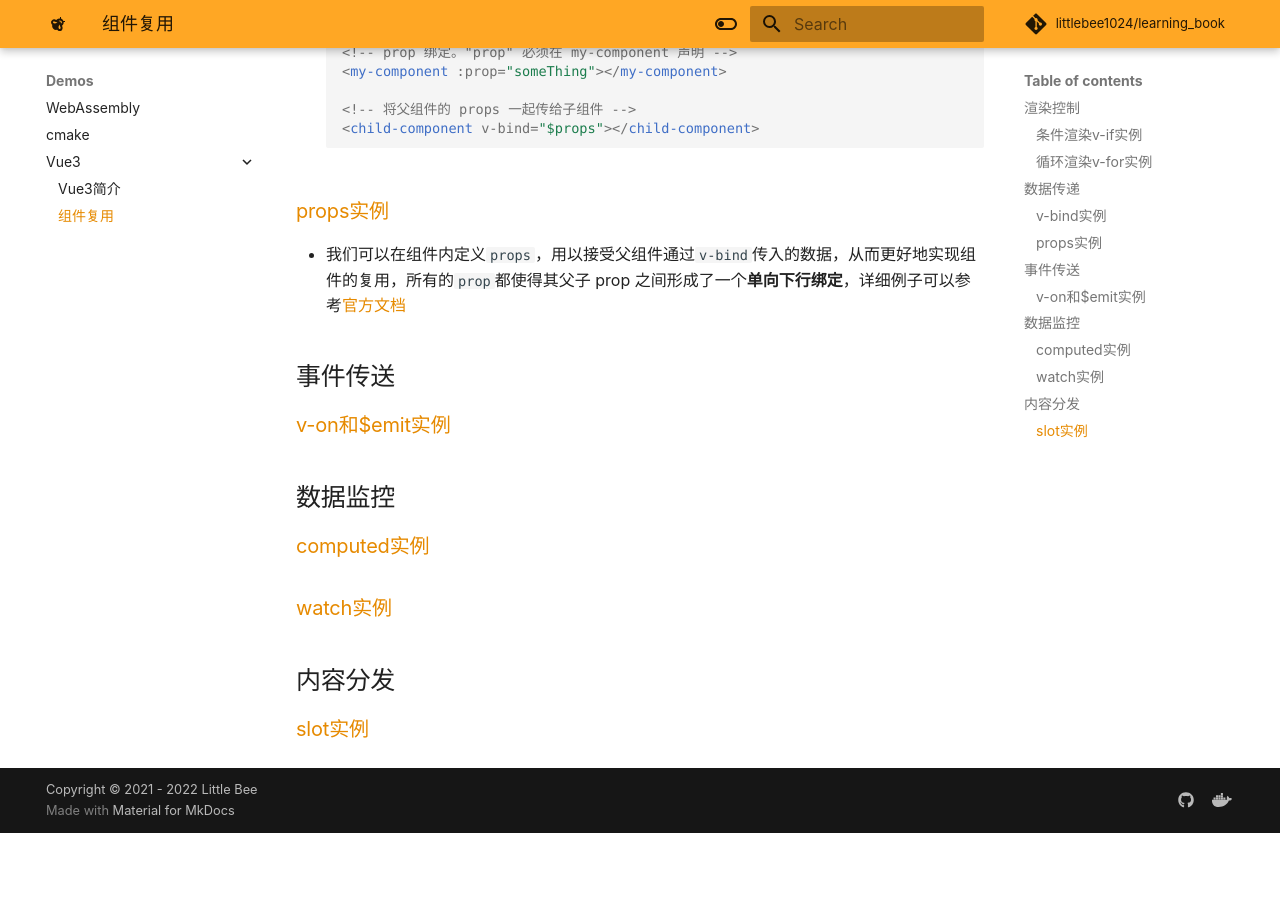
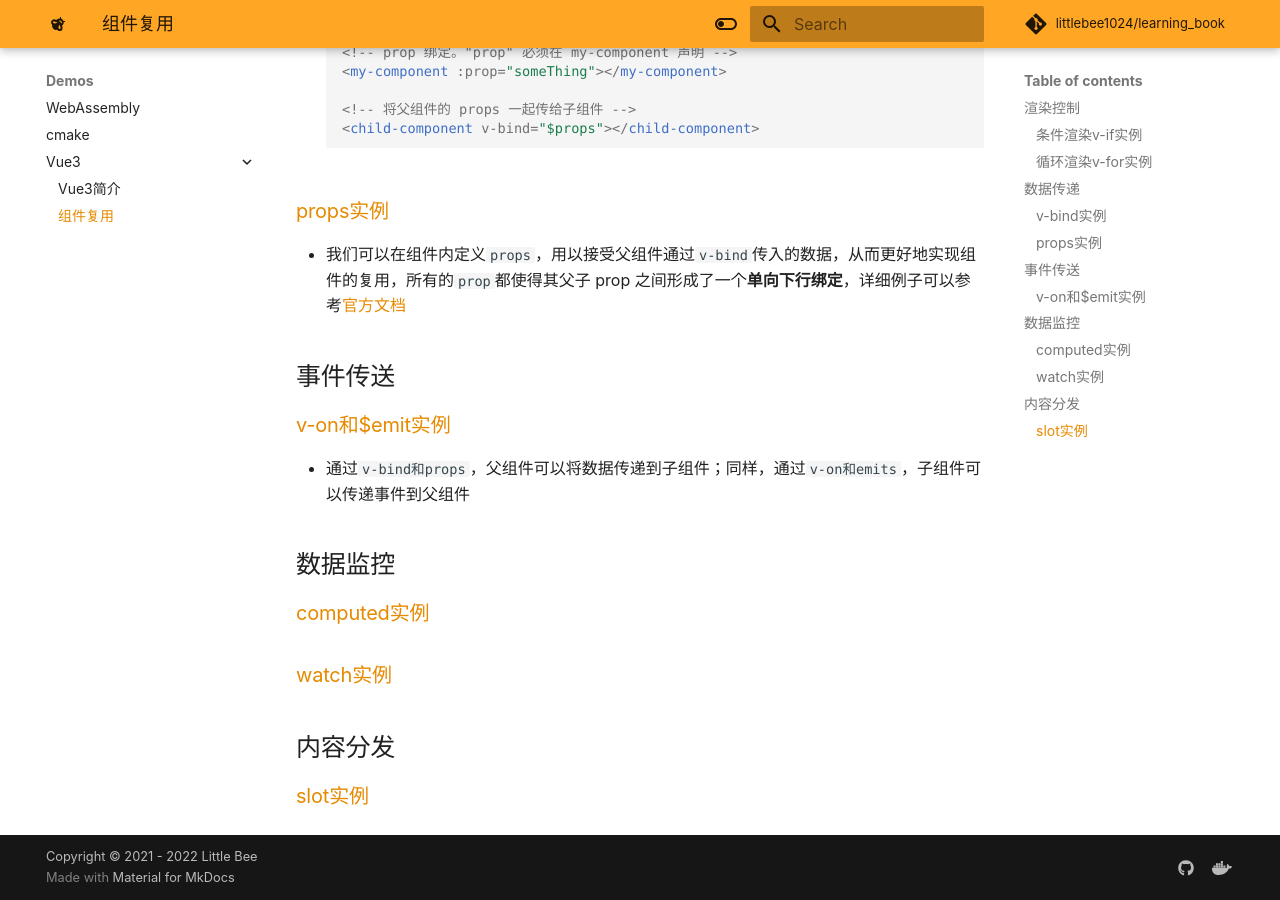
Before and after one commit to LittleBee1024/learning_book, an MkDocs documentation site: the page built from docs/demos/vue/components/README.md, in a window 1280 px wide and 900 px high, scrolled down 2612 px. Built offline with MkDocs 1.6.1 and Material for MkDocs 9.7.7, drawn with Linux system fonts in a browser that asks for light colours; some web fonts are replaced; comment, search, counter and statistics services are not loaded; before the commit the page ends 3445 px from its top, so only the background shows below that.

Commit message:
update doc

```diff
--- a/docs/demos/vue/components/README.md
+++ b/docs/demos/vue/components/README.md
@@ -80,6 +80,8 @@
 ## 事件传送
 
 ### [v-on和$emit实例](./code/components/emits)
+* 通过`v-bind和props`，父组件可以将数据传递到子组件；同样，通过`v-on和emits`，子组件可以传递事件到父组件
+
 
 ## 数据监控
 
```
